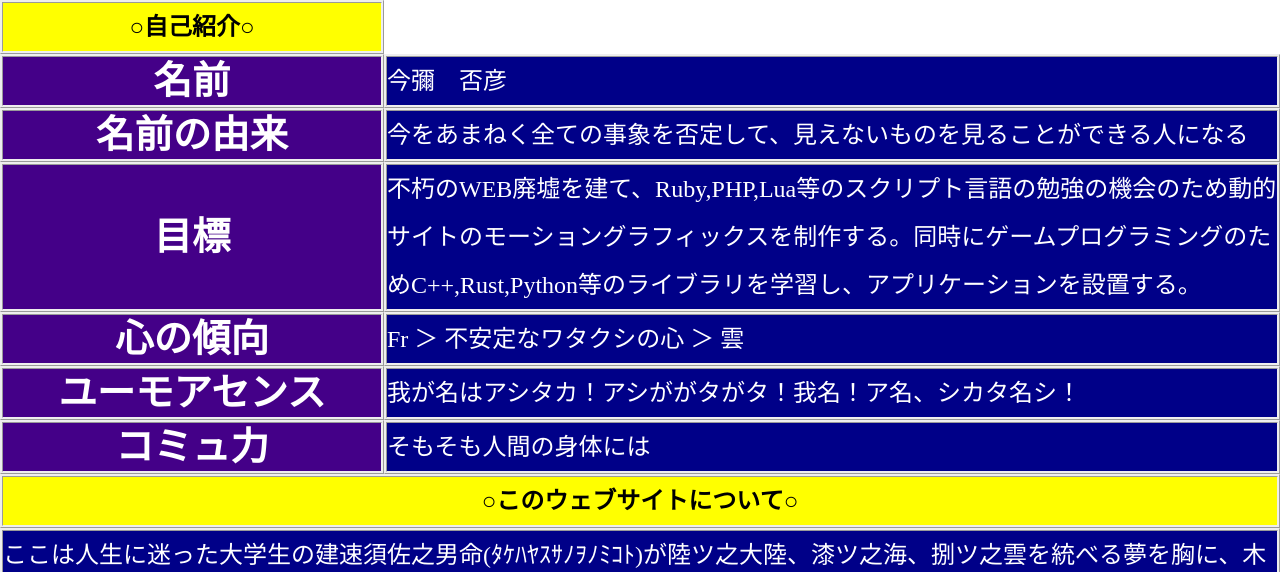
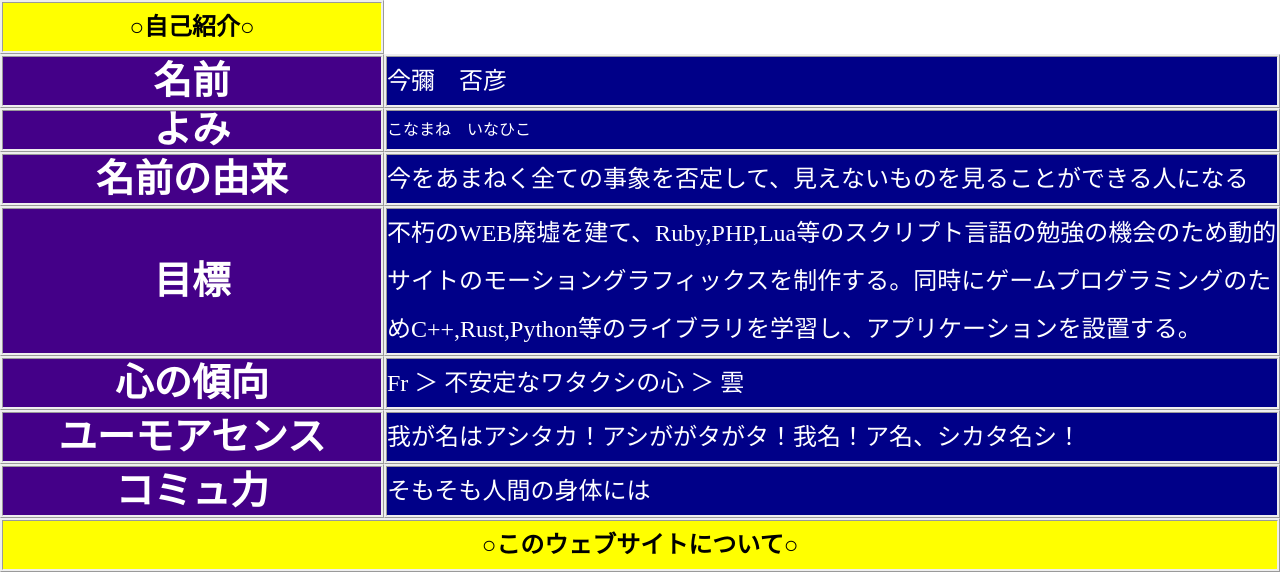
Before and after one commit to QonamaneInahiqo/QonamaneInahiqo.github.io, a plain HTML site: page docs/com.html in a window 1280 px wide. Shown: the top 572 px of the page. Drawn offline with Linux system fonts and the light colour scheme.

Commit message:
Update com.html

```diff
--- a/docs/com.html
+++ b/docs/com.html
@@ -1,7 +1,7 @@
 <!doctype html>
 <html lang="ja"><head><meta charset="UTF-8"><link rel="stylesheet" type="text/css" href="kihon.css"><title>QNMN</title></head>
 <body>
-    <table><tr><th class="tititi"><p>○自己紹介○</p></th></tr><tr><th class="bigger">名前</th><td><p>今彌　否彦</p></td><tr><th class="bigger">名前の由来</th><td><p>今をあまねく全ての事象を否定して、見えないものを見ることができる人になる</p></td></tr><tr><th class="bigger">目標</th><td><p>不朽のWEB廃墟を建て、Ruby,PHP,Lua等のスクリプト言語の勉強の機会のため動的サイトのモーショングラフィックスを制作する。同時にゲームプログラミングのためC++,Rust,Python等のライブラリを学習し、アプリケーションを設置する。</p></td></tr><tr><th class="bigger">心の傾向</th><td><p>Fr ＞ 不安定なワタクシの心 ＞ 雲</p></td></tr><tr><th class="bigger">ユーモアセンス</th><td><p>我が名はアシタカ！アシががタがタ！我名！ア名、シカタ名シ！</p></td></tr><tr><th class="bigger">コミュ力</th><td><p>そもそも人間の身体には</p></td></tr></tr></table>
+    <table><tr><th class="tititi"><p>○自己紹介○</p></th></tr><tr><th class="bigger">名前</th><td><p>今彌　否彦</p></td></tr><tr><th class="bigger">よみ</th><td>こなまね　いなひこ</td></tr><tr><th class="bigger">名前の由来</th><td><p>今をあまねく全ての事象を否定して、見えないものを見ることができる人になる</p></td></tr><tr><th class="bigger">目標</th><td><p>不朽のWEB廃墟を建て、Ruby,PHP,Lua等のスクリプト言語の勉強の機会のため動的サイトのモーショングラフィックスを制作する。同時にゲームプログラミングのためC++,Rust,Python等のライブラリを学習し、アプリケーションを設置する。</p></td></tr><tr><th class="bigger">心の傾向</th><td><p>Fr ＞ 不安定なワタクシの心 ＞ 雲</p></td></tr><tr><th class="bigger">ユーモアセンス</th><td><p>我が名はアシタカ！アシががタがタ！我名！ア名、シカタ名シ！</p></td></tr><tr><th class="bigger">コミュ力</th><td><p>そもそも人間の身体には</p></td></tr></tr></table>
     <table><tr><th class="tititi"><p>○このウェブサイトについて○</p></th></tr><tr><td><p>ここは人生に迷った大学生の建速須佐之男命(ﾀｹﾊﾔｽｻﾉｦﾉﾐｺﾄ)が陸ツ之大陸、漆ツ之海、捌ツ之雲を統べる夢を胸に、木簡にいち早くHTMLで記した古来より出ずる系図正しきサイトである。</p><p style="font-size: 4em;">重畳に控えい</p></td></tr></table>
     <table><tr><th class="tititi"><p>○リンクについて○</p></th></tr><tr><td><p><b>ttps://qnmninhq.github.io</b></p><p>こんなん晒されたら末代までの恥だわこんなクソサイト。直リン厳禁！</p><p>とはいえ自己責任ですよ放流した時点で。。。。</p><p>てかうち画像もねえからするメリットないし</p><p>やはりこのページはリンクフリーです←</p><p><a href="https://qnmninhq.github.io" target="header">https://qonamaneinahiqo.github.io</a></p><p>ガンガン転載してくださいYO☆（爆）</p></td></tr></table>
     <hr>
```
